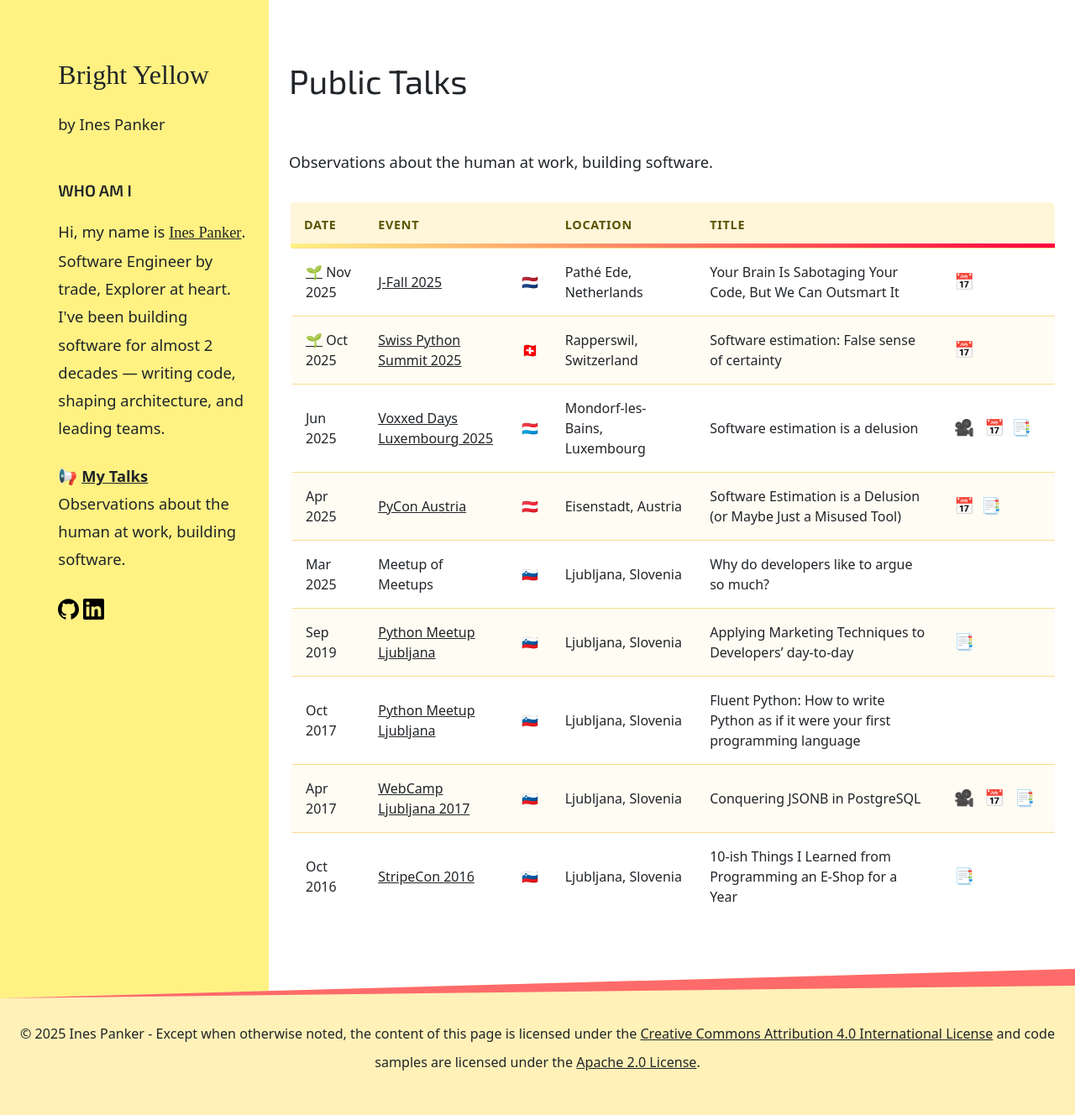
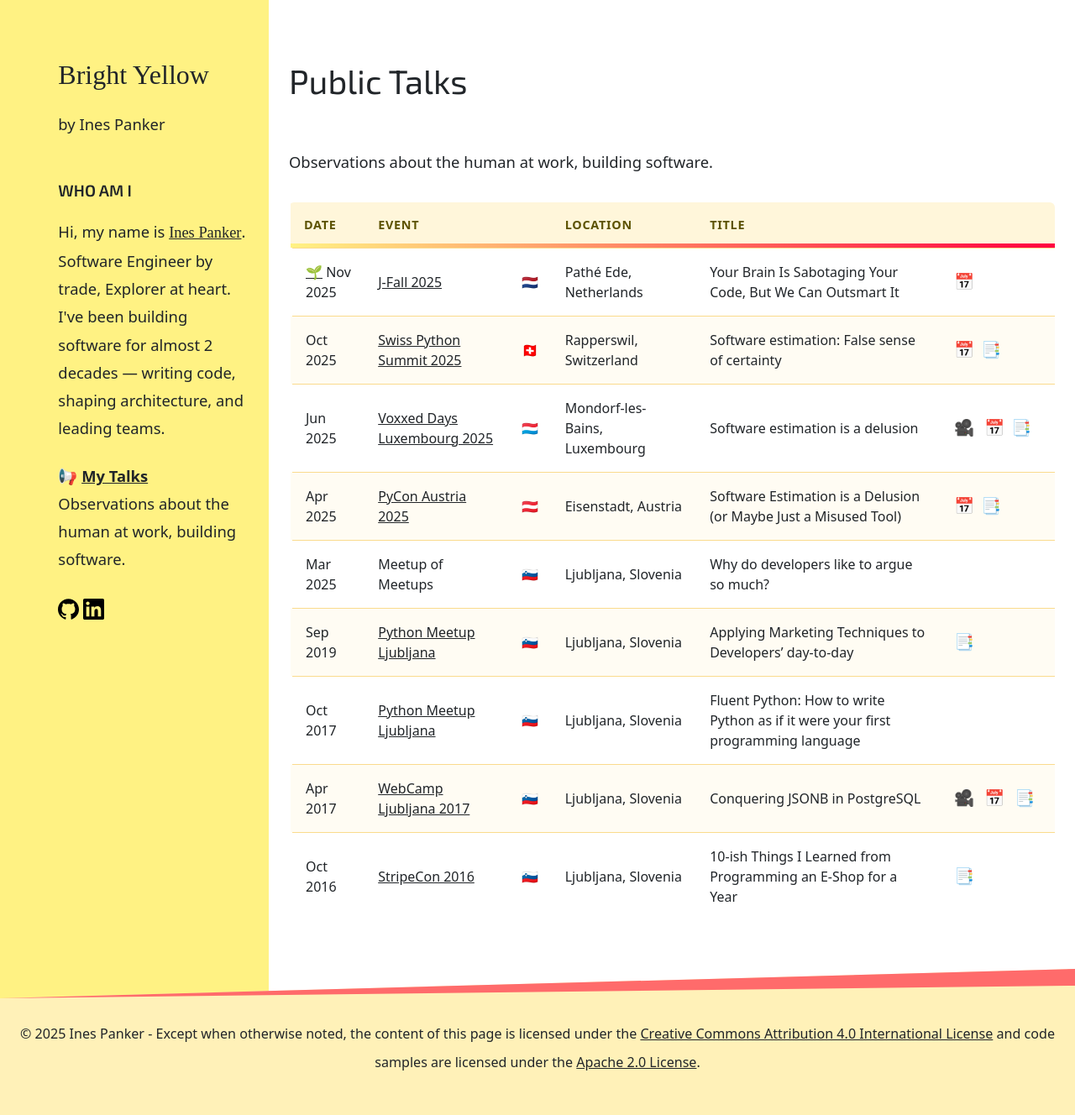
Before and after one commit to inesp/inesp.github.io, a Jekyll site: the page built from talks.md, in a window 1280 px wide. Shown: the whole page at 84% size. Built offline with Jekyll 4.4.1, drawn with Linux system fonts in a browser that asks for light colours; nearby versions of some CDN libraries; some web fonts are replaced.

Commit message:
Update talks

```diff
--- a/talks.md
+++ b/talks.md
@@ -9,9 +9,9 @@ Observations about the human at work, building software.
 | Date     | Event                                                                                      | | Location                 | Title    |                                                                                                                                                                                        |
 |:---------|:-------------------------------------------------------------------------------------------|:-------------------------|:------------------------------------------------------------------------------------------------------------------------------------------------------------------------------------------------|
 | [🌱](){:title="Happening Soon"} Nov 2025 | [J-Fall 2025](https://jfall.nl/){:target="_blank"}     | 🇳🇱 |  Pathé Ede, Netherlands          |  Your Brain Is Sabotaging Your Code, But We Can Outsmart It | [📅](https://jfall.nl/timetable-2025/ "Details"){:target="_blank"}                                              |
-| [🌱](){:title="Happening Soon"} Oct 2025 | [Swiss Python Summit 2025](https://www.python-summit.ch/){:target="_blank"}     | 🇨🇭 |  Rapperswil, Switzerland          |  Software estimation: False sense of certainty | [📅](https://www.python-summit.ch/program/ "Details"){:target="_blank"}                                              |
+| Oct 2025 | [Swiss Python Summit 2025](https://www.python-summit.ch/){:target="_blank"}     | 🇨🇭 |  Rapperswil, Switzerland          |  Software estimation: False sense of certainty | [📅](https://www.python-summit.ch/program/ "Details"){:target="_blank"}[📑](https://speakerdeck.com/inesp/software-estimation-false-sense-of-certainty "Slides"){:target="_blank"}                                              |
 | Jun 2025 | [Voxxed Days Luxembourg 2025](https://luxembourg.voxxeddays.com/en/){:target="_blank"}     | 🇱🇺 | Mondorf-les-Bains, Luxembourg          | Software estimation is a delusion | <span style="white-space: nowrap;">[🎥](https://www.youtube.com/watch?v=B-4ega2uwEM "Video"){:target="_blank"} [📅](https://mobile.devoxx.com/events/voxxedlu2025/talks/3575/details "Details"){:target="_blank"}[📑](https://speakerdeck.com/inesp/software-estimation-take-a-wild-guess-but-make-it-official "Slides"){:target="_blank"}</span>                                               |
-| Apr 2025 | [PyCon Austria](https://pycon.pyug.at/en/){:target="_blank"}                               | 🇦🇹 | Eisenstadt, Austria | Software Estimation is a Delusion (or Maybe Just a Misused Tool) | <span style="white-space: nowrap;">[📅](https://pycon.pyug.at/talks/software-estimation-is-a-delusion-or-is-it-just-a-misused-tool/ "Details"){:target="_blank"}[📑](https://speakerdeck.com/inesp/software-estimation-is-a-delusion "Slides"){:target="_blank"}</span>                                         |
+| Apr 2025 | [PyCon Austria 2025](https://pycon.pyug.at/en/){:target="_blank"}                               | 🇦🇹 | Eisenstadt, Austria | Software Estimation is a Delusion (or Maybe Just a Misused Tool) | <span style="white-space: nowrap;">[📅](https://2025.pycon.at/talks/software-estimation-is-a-delusion-or-is-it-just-a-misused-tool/ "Details"){:target="_blank"}[📑](https://speakerdeck.com/inesp/software-estimation-is-a-delusion "Slides"){:target="_blank"}</span>                                         |
 | Mar 2025 | Meetup of Meetups                                                                          | 🇸🇮 | Ljubljana, Slovenia | Why do developers like to argue so much?                                                                                                                                                        |
 | Sep 2019 | [Python Meetup Ljubljana](https://www.meetup.com/ljubljana-python-group/events/264578339/?eventOrigin=group_calendar){:target="blank"} | 🇸🇮 | Ljubljana, Slovenia | Applying Marketing Techniques to Developers' day-to-day       | [📑](https://speakerdeck.com/inesp/applying-marketing-techniques-to-developers-day-to-day "Slides"){:target="_blank"} |
 | Oct 2017 | [Python Meetup Ljubljana](https://www.meetup.com/ljubljana-python-group/events/243772267/?eventOrigin=group_calendar){:target="blank"} | 🇸🇮 | Ljubljana, Slovenia | Fluent Python: How to write Python as if it were your first programming language                                                                                                                |
```
